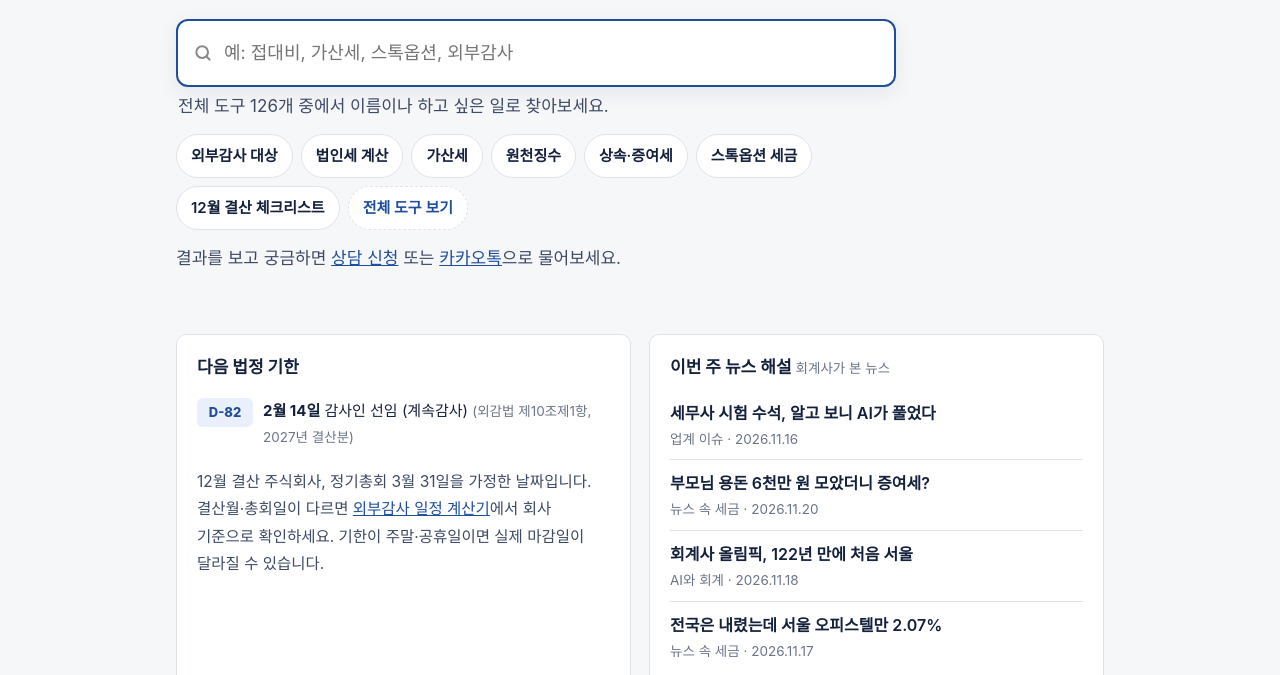
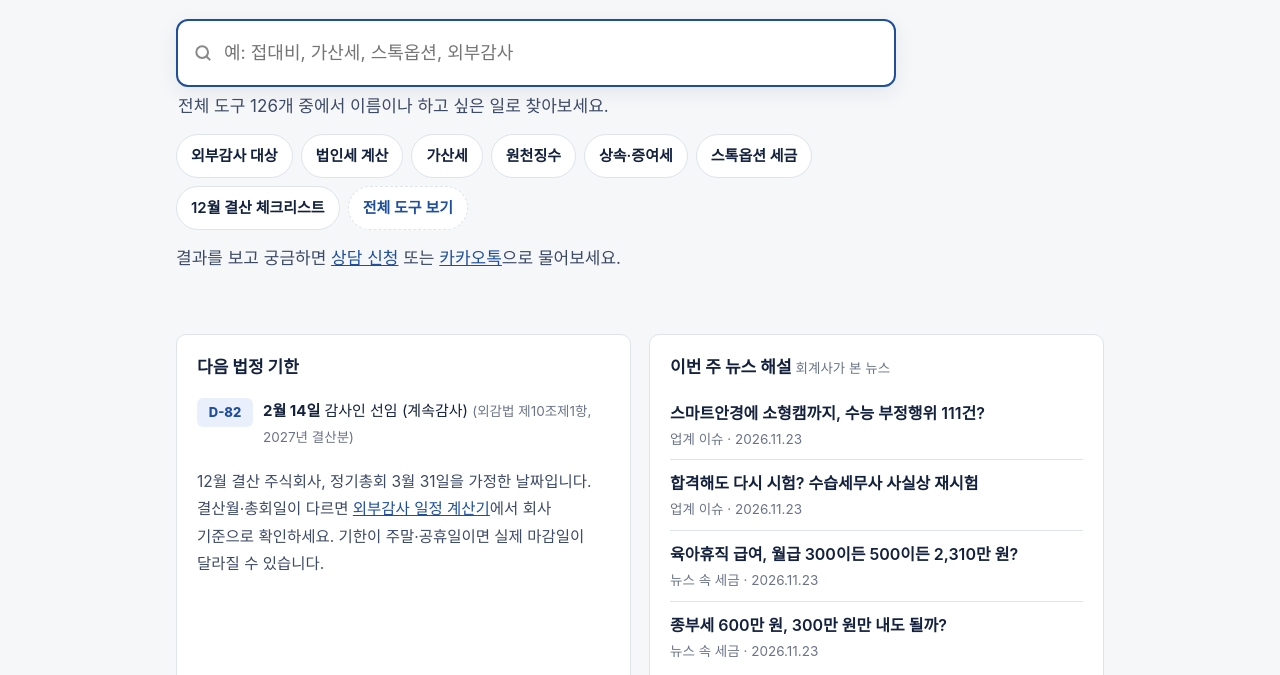
Before and after one commit to ybackh-ai/ybackh-ai.github.io, a plain HTML site: page index.html in a window 1280 px wide. Shown: the part 277-952 px from the top of the page. Drawn offline with Linux system fonts and the light colour scheme; no server answers; a web font is replaced by a local one.

Commit message:
Update home news card

```diff
--- a/index.html
+++ b/index.html
@@ -68,10 +68,10 @@
         <h3>이번 주 뉴스 해설 <span class="hint" style="display:inline">회계사가 본 뉴스</span></h3>
         <!-- news:start -->
         <ul class="news-list">
-          <li><a href="https://youtu.be/0a2yWQuTxts" target="_blank" rel="noopener">세무사 시험 수석, 알고 보니 AI가 풀었다</a><span class="hint">업계 이슈 · 2026.11.16</span></li>
-          <li><a href="https://youtu.be/12QTWAc8i-k" target="_blank" rel="noopener">부모님 용돈 6천만 원 모았더니 증여세?</a><span class="hint">뉴스 속 세금 · 2026.11.20</span></li>
-          <li><a href="https://youtu.be/V0-9NYFiTCY" target="_blank" rel="noopener">회계사 올림픽, 122년 만에 처음 서울</a><span class="hint">AI와 회계 · 2026.11.18</span></li>
-          <li><a href="https://youtu.be/MaLQS9FC52w" target="_blank" rel="noopener">전국은 내렸는데 서울 오피스텔만 2.07%</a><span class="hint">뉴스 속 세금 · 2026.11.17</span></li>
+          <li><a href="https://youtu.be/9ikT7yngUlg" target="_blank" rel="noopener">스마트안경에 소형캠까지, 수능 부정행위 111건?</a><span class="hint">업계 이슈 · 2026.11.23</span></li>
+          <li><a href="https://youtu.be/5NgsZk48OII" target="_blank" rel="noopener">합격해도 다시 시험? 수습세무사 사실상 재시험</a><span class="hint">업계 이슈 · 2026.11.23</span></li>
+          <li><a href="https://youtu.be/-nIAoGcXBKg" target="_blank" rel="noopener">육아휴직 급여, 월급 300이든 500이든 2,310만 원?</a><span class="hint">뉴스 속 세금 · 2026.11.23</span></li>
+          <li><a href="https://youtu.be/N7pnM7RuYRc" target="_blank" rel="noopener">종부세 600만 원, 300만 원만 내도 될까?</a><span class="hint">뉴스 속 세금 · 2026.11.23</span></li>
         </ul>
         <!-- news:end -->
         <p class="hint"><a href="https://www.youtube.com/@news_cpa" target="_blank" rel="noopener">유튜브 「회계사가 본 뉴스」에서 더 보기</a></p>
```
